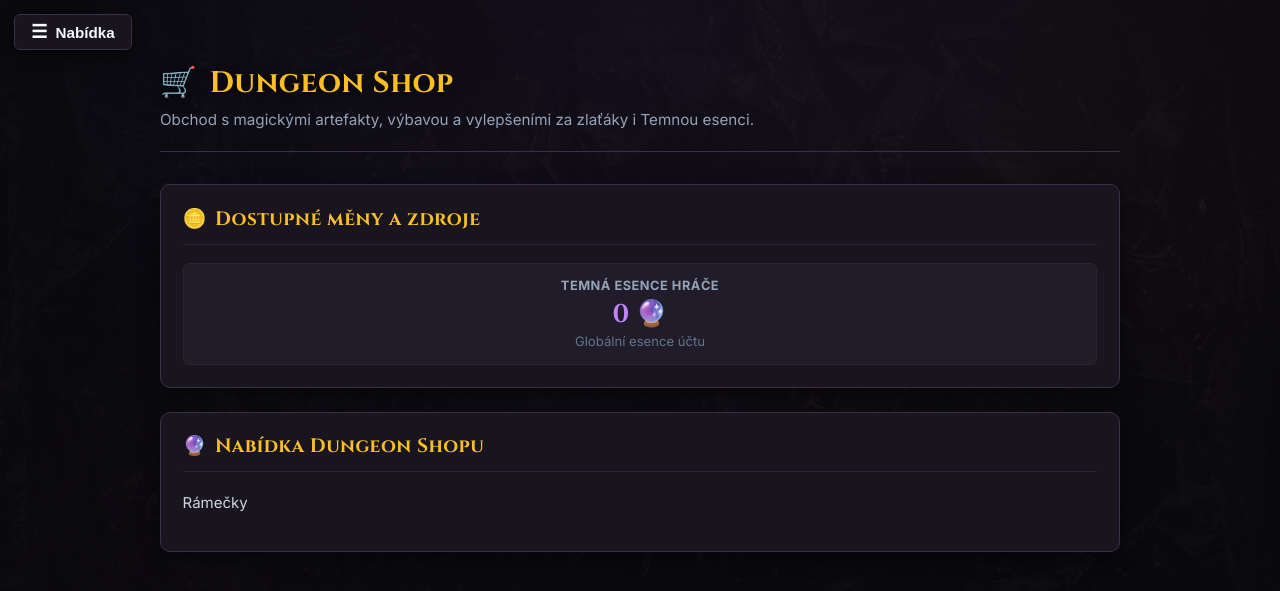
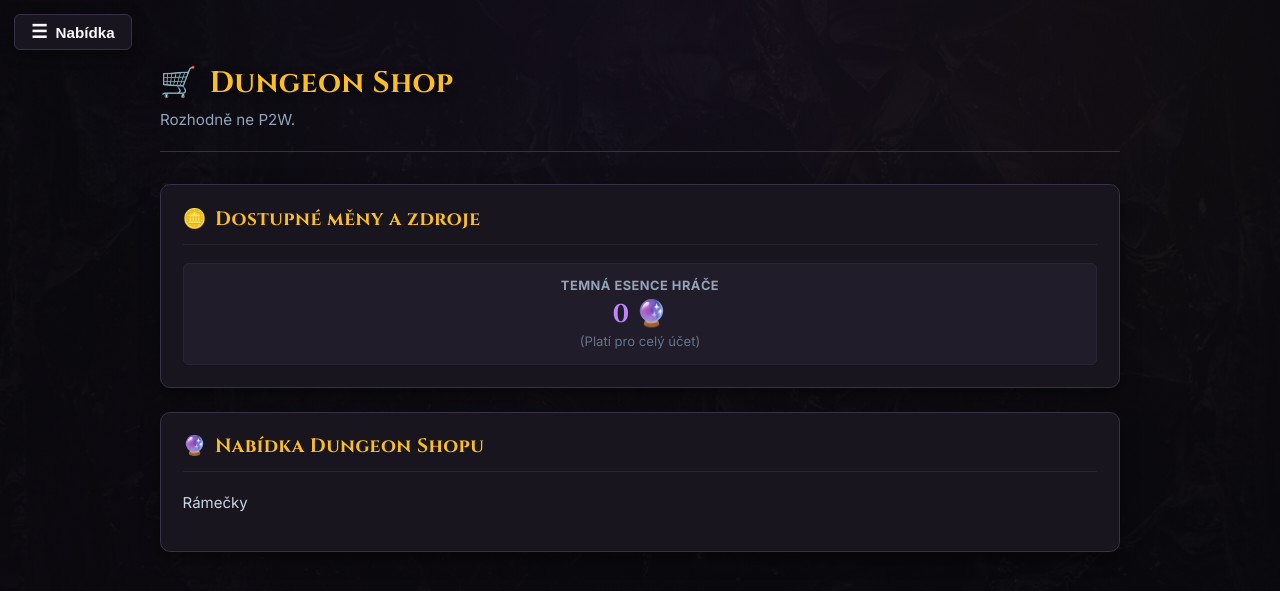
Before and after one commit to Tomas-Gallischek/dnd_atarax, a Django app: page /player/dungeon-shop/ in a window 1280 px wide. Shown: the top 591 px of the page. Run offline with Django 5.2, Linux system fonts and the light colour scheme; the visitor is signed in with stand-in values (Sample User, id 1); data comes from the database, SQL or seed files in the repository; data that the repository does not hold is empty.

Commit message:
Update: 2026-10-06 08:14:39

```diff
--- a/player_site_app/models.py
+++ b/player_site_app/models.py
@@ -396,6 +396,7 @@ class Logs(models.Model):
 EsenceShopChoices = [
     ('borders', 'Rámečky'),
     ('backgrounds', 'Pozadí'),
+    ('treasures', 'Truhly') # ty pak mohou být taky basic/rare/epic/legendary
 ]
 
 Rarities = [
--- a/player_site_app/templates/player_site_app/dungeon_shop.html
+++ b/player_site_app/templates/player_site_app/dungeon_shop.html
@@ -6,7 +6,7 @@
 <div class="atarax-page-header">
     <div class="atarax-header-title-group">
         <h1><span>🛒</span> Dungeon Shop</h1>
-        <p class="atarax-header-subtitle">Obchod s magickými artefakty, výbavou a vylepšeními za zlaťáky i Temnou esenci.</p>
+        <p class="atarax-header-subtitle">Rozhodně ne P2W.</p>
     </div>
 </div>
 
@@ -18,24 +18,10 @@
     </div>
 
     <div class="grid-3">
-        {% if character %}
-        <div class="stat-box">
-            <div class="stat-label">Zlaťáky ({{ character.name }})</div>
-            <div class="stat-value stat-value-gold">{{ character.gold }} zl</div>
-            <div class="stat-sub">Měna postavy</div>
-        </div>
-
-        <div class="stat-box">
-            <div class="stat-label">Stříbrňáky ({{ character.name }})</div>
-            <div class="stat-value stat-value-silver">{{ character.silver }} st</div>
-            <div class="stat-sub">Měna postavy</div>
-        </div>
-        {% endif %}
-
         <div class="stat-box">
             <div class="stat-label">Temná esence hráče</div>
             <div class="stat-value stat-value-essence">{{ player.temna_esence|default:0 }} 🔮</div>
-            <div class="stat-sub">Globální esence účtu</div>
+            <div class="stat-sub">(Platí pro celý účet)</div>
         </div>
     </div>
 </div>
```
Also changed, not shown: player_site_app/migrations/0011_alter_esence_items_shop_category.py (added).
